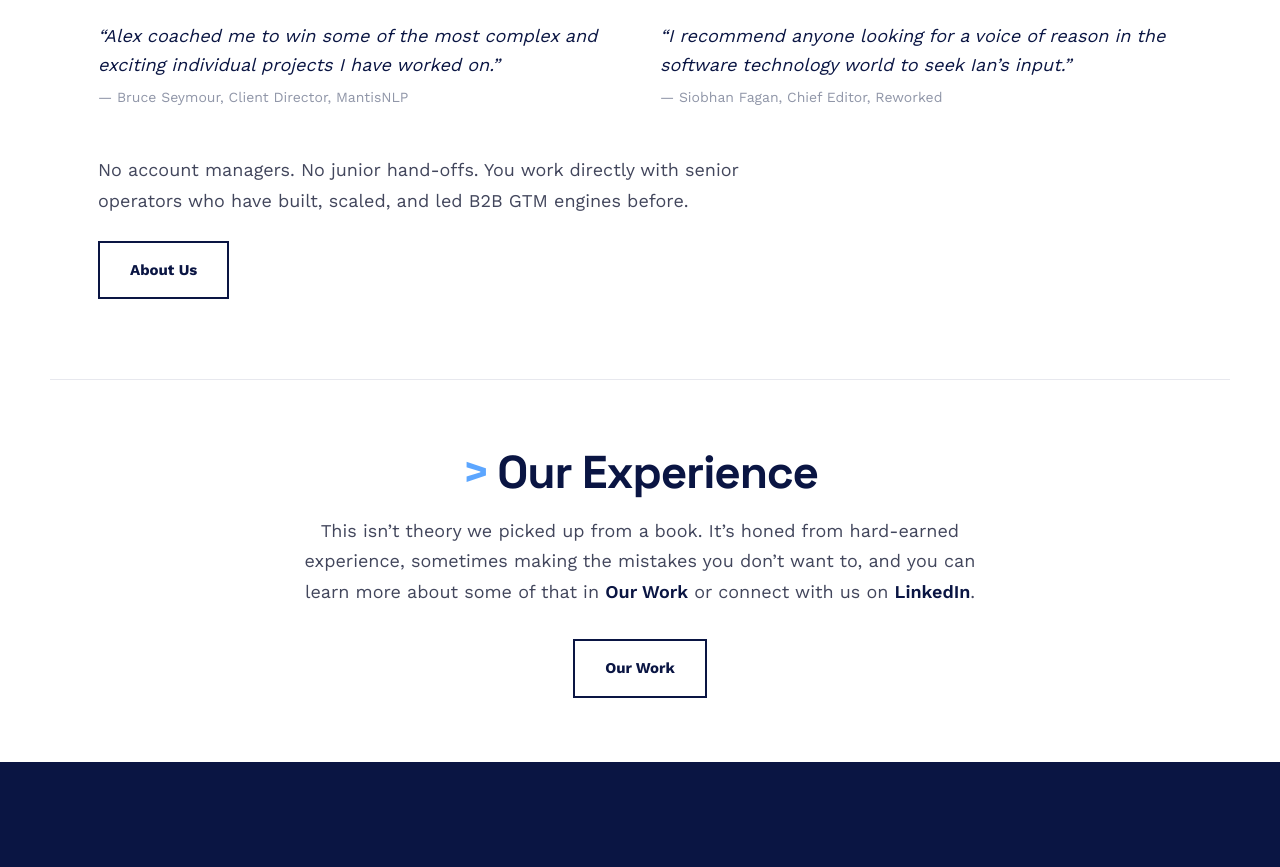
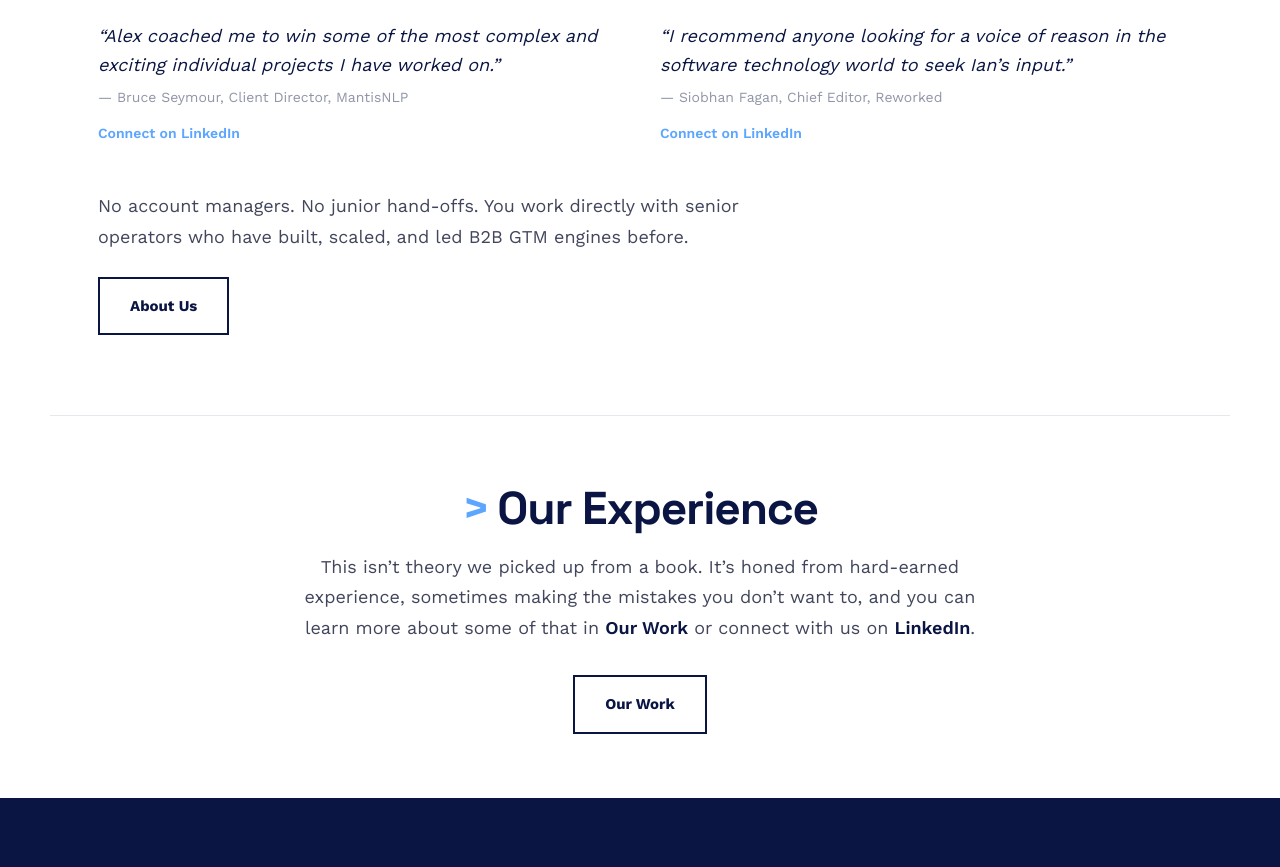
Before and after one commit to vb-iant/velocity-b, a Next.js app: page /how-we-work in a window 1280 px wide. Shown: the part 2800-3667 px from the top of the page. Built offline with nearby package versions, Linux system fonts and the light colour scheme.

Commit message:
Add 'Connect on LinkedIn' links to Meet Alex & Ian bios on homepage, how-we-work, and about pages

```diff
--- a/app/about/page.tsx
+++ b/app/about/page.tsx
@@ -204,6 +204,14 @@
             <p className="mt-2 text-sm text-[#9096a8]">
               — Bruce Seymour, Director, MantisNLP
             </p>
+            <a
+              href="https://www.linkedin.com/in/alex-simonson/"
+              target="_blank"
+              rel="noopener noreferrer"
+              className="mt-4 inline-block text-sm font-semibold text-blue hover:text-navy"
+            >
+              Connect on LinkedIn
+            </a>
           </div>
           <div className="flex flex-col border-t-[6px] border-blue pt-6">
             <a
@@ -238,6 +246,14 @@
             <p className="mt-2 text-sm text-[#9096a8]">
               — Siobhan Fagan, Editor-in-Chief, Reworked
             </p>
+            <a
+              href="https://www.linkedin.com/in/iantruscott/"
+              target="_blank"
+              rel="noopener noreferrer"
+              className="mt-4 inline-block text-sm font-semibold text-blue hover:text-navy"
+            >
+              Connect on LinkedIn
+            </a>
           </div>
         </div>
       </section>
--- a/app/how-we-work/page.tsx
+++ b/app/how-we-work/page.tsx
@@ -200,6 +200,14 @@
             <p className="mt-2 text-sm text-[#9096a8]">
               — Bruce Seymour, Client Director, MantisNLP
             </p>
+            <a
+              href="https://www.linkedin.com/in/alex-simonson/"
+              target="_blank"
+              rel="noopener noreferrer"
+              className="mt-4 inline-block text-sm font-semibold text-blue hover:text-navy"
+            >
+              Connect on LinkedIn
+            </a>
           </div>
           <div className="flex flex-col border-t-[6px] border-blue pt-6">
             <a
@@ -231,6 +239,14 @@
             <p className="mt-2 text-sm text-[#9096a8]">
               — Siobhan Fagan, Chief Editor, Reworked
             </p>
+            <a
+              href="https://www.linkedin.com/in/iantruscott/"
+              target="_blank"
+              rel="noopener noreferrer"
+              className="mt-4 inline-block text-sm font-semibold text-blue hover:text-navy"
+            >
+              Connect on LinkedIn
+            </a>
           </div>
         </div>
         <p className="mt-12 max-w-[720px] text-lg leading-[1.7] text-[#42465c]">
--- a/app/page.tsx
+++ b/app/page.tsx
@@ -189,6 +189,14 @@
             <p className="mt-2 text-sm text-[#9096a8]">
               — Bruce Seymour, Client Director, MantisNLP
             </p>
+            <a
+              href="https://www.linkedin.com/in/alex-simonson/"
+              target="_blank"
+              rel="noopener noreferrer"
+              className="mt-4 inline-block text-sm font-semibold text-blue hover:text-navy"
+            >
+              Connect on LinkedIn
+            </a>
           </div>
           <div className="flex flex-col border-t-[6px] border-blue pt-6">
             <a
@@ -220,6 +228,14 @@
             <p className="mt-2 text-sm text-[#9096a8]">
               — Siobhan Fagan, Chief Editor, Reworked
             </p>
+            <a
+              href="https://www.linkedin.com/in/iantruscott/"
+              target="_blank"
+              rel="noopener noreferrer"
+              className="mt-4 inline-block text-sm font-semibold text-blue hover:text-navy"
+            >
+              Connect on LinkedIn
+            </a>
           </div>
         </div>
         <p className="mt-12 max-w-[720px] text-lg leading-[1.7] text-[#42465c]">
```
